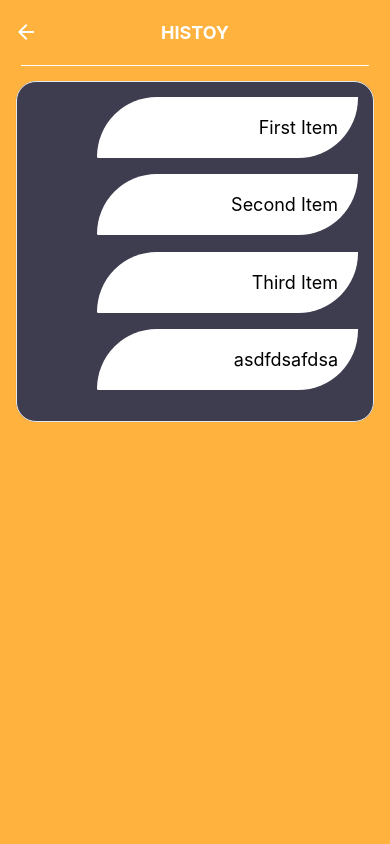
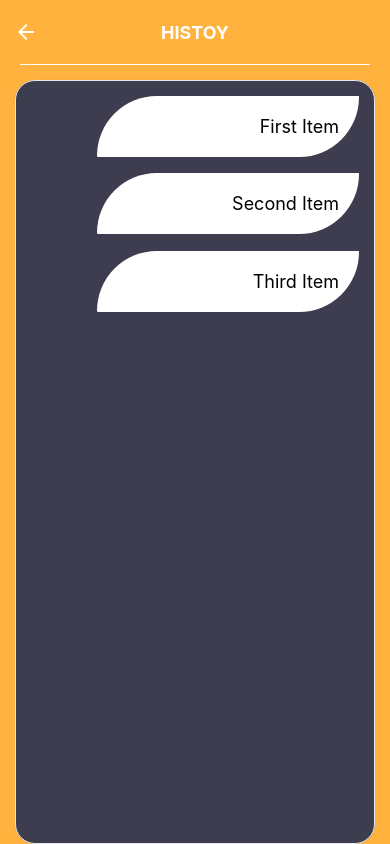
Before and after one commit to fais1242/ProjectPDO, a React Native app: screen /History in a window 390 px wide. Built offline with nearby package versions, Linux system fonts and the light colour scheme.

Commit message:
17/02 v3

```diff
--- a/Screen/History.js
+++ b/Screen/History.js
@@ -1,4 +1,4 @@
-import {View, Text, StyleSheet, ScrollView, FlatList} from 'react-native';
+import {View, Text, StyleSheet, ScrollView, FlatList, SafeAreaView, TouchableOpacity} from 'react-native';
 import React from 'react';
 import {Button, Image, Card, Divider, Icon} from 'react-native-elements';
 
@@ -18,23 +18,27 @@ const DATA = [
 ];
 
 
-const History = () => {
+const History = (navigation) => {
 
 
-  const Item = ({ title }) => (
+  const Item = ({ title ,onPress}) => (
+    <TouchableOpacity onPress={onPress}>
     <View style={styles.cardr}>
       <Text style={styles.textshow}>{title}</Text>
     </View>
+    </TouchableOpacity>
   );
 
 
   const renderItem = ({ item }) => (
-    <Item title={item.title} />
+    <Item title={item.title}
+    // onPress ={() => navigation.navigate('Home')}
+    />
   );
 
 
   return (
-    <ScrollView style={styles.container}>
+    <SafeAreaView style={styles.container}>
       <Divider color="white" width={1.5} style={{marginHorizontal: 20}} />
       <Card containerStyle={styles.cardbg}>
 
@@ -43,12 +47,8 @@ const History = () => {
         renderItem={renderItem}
         keyExtractor={item => item.id}
       />
-       <View
-          style={styles.cardr}>
-          <Text style={styles.textshow}>asdfdsafdsa</Text>
-        </View>
       </Card>
-    </ScrollView>
+    </SafeAreaView>
   );
 };
 
--- a/Screen/ProductionConfirm.js
+++ b/Screen/ProductionConfirm.js
@@ -85,7 +85,7 @@ const ProductionConfirm = ({navigation}) => {
                    <MaterialOutputUUID>${MOuuID}</MaterialOutputUUID>
                    <IdentifiedStockID>${idenID}</IdentifiedStockID>
                    <TargetLogisticsAreaID>${AreaID}</TargetLogisticsAreaID>
-                   <ConfirmedQuantity unitCode="${unit}">0</ConfirmedQuantity>
+                   <ConfirmedQuantity unitCode="${unit}">1</ConfirmedQuantity>
                 </MaterialOutput>
              </ConfirmationGroup>
           </ProductionLot>
@@ -126,7 +126,7 @@ const ProductionConfirm = ({navigation}) => {
                     Status : selectedValue,
                     Processby : Processby
                   })
-                  alert('Save ! Success')
+                  alert('Confirm ! Success')
                   navigation.navigate('Home')
                 } catch (error) {
                   console.log(error);
```
